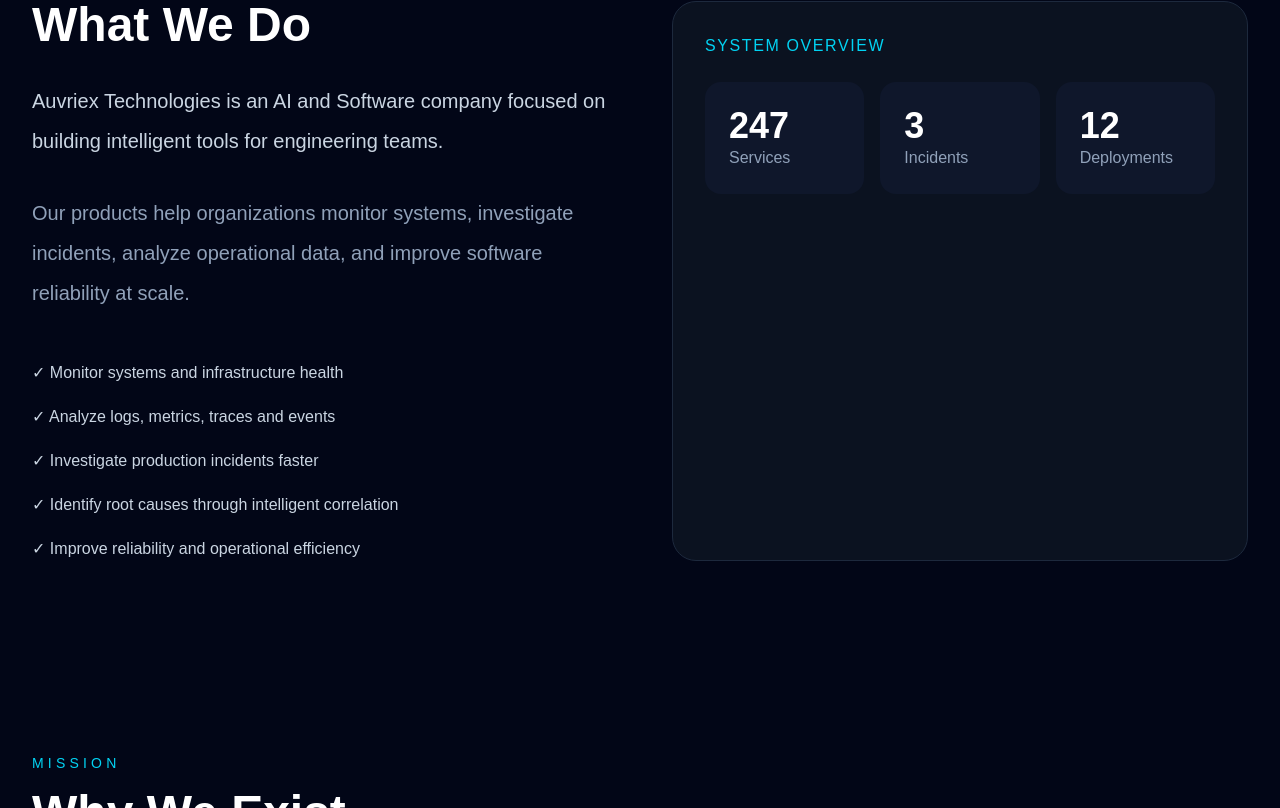
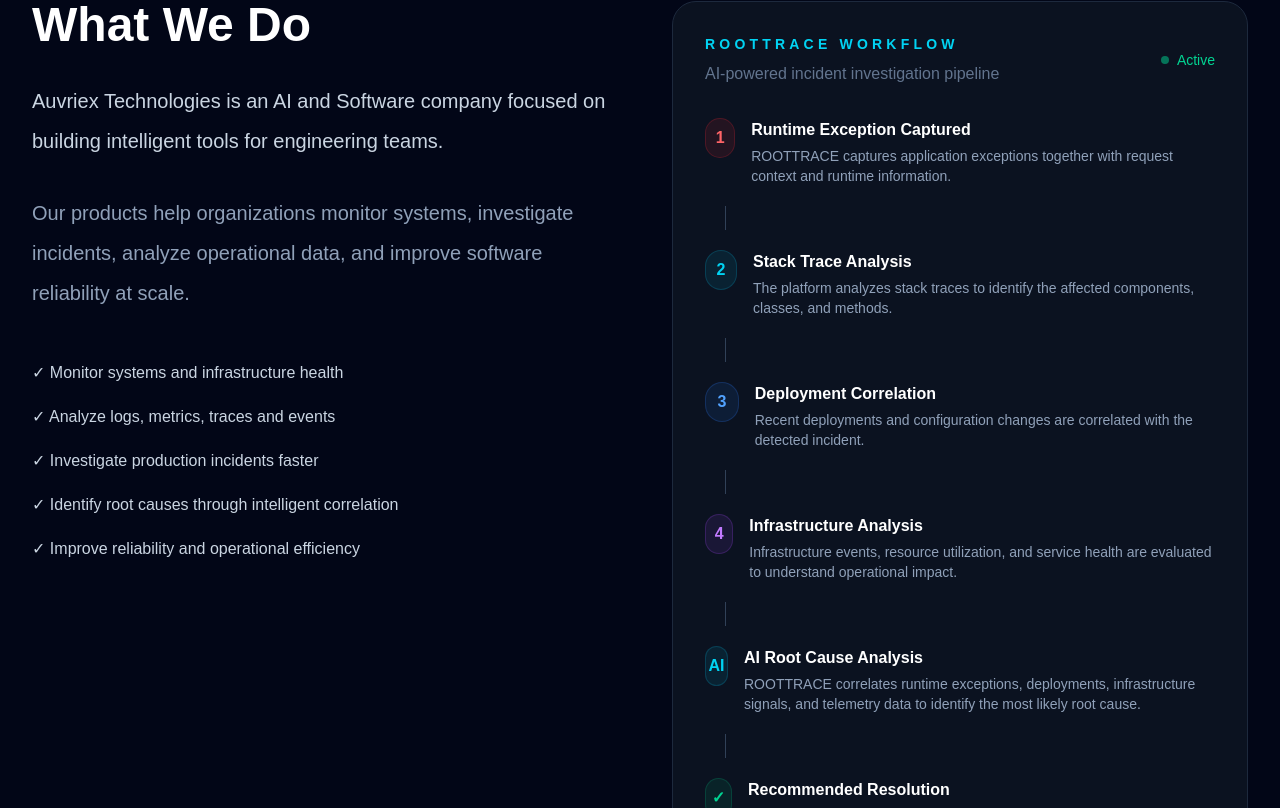
Before and after one commit to bhargav-vyas/Auvriex, a Next.js app: page / in a window 1280 px wide. Shown: the part 1112-1920 px from the top of the page. Built offline with nearby package versions, Linux system fonts and the light colour scheme.

Commit message:
Deploy Auvriex Technologies website

```diff
--- a/app/page.tsx
+++ b/app/page.tsx
@@ -5,6 +5,7 @@
 import ProductShowcase from "@/components/ProductShowcase";
 import Footer from "@/components/Footer";
 import Vision from "@/components/Vision";
+import TechnologyStack from "../components/TechnologyStack";
 
 export default function Home() {
   return (
@@ -15,6 +16,7 @@
       <Mission/>
     <ProductShowcase/>
     < Vision/>
+    <TechnologyStack/>
     <Footer/>
     </main>
   );
--- a/components/CompanySection.tsx
+++ b/components/CompanySection.tsx
@@ -29,7 +29,7 @@
           </div>
         </div>
 
-        <div className="rounded-3xl border border-slate-800 bg-[#0B1220] p-8">
+        {/* <div className="rounded-3xl border border-slate-800 bg-[#0B1220] p-8">
           <h3 className="text-cyan-400 uppercase tracking-widest">
             System Overview
           </h3>
@@ -50,7 +50,174 @@
               <p className="text-slate-400">Deployments</p>
             </div>
           </div>
-        </div>
+        </div> */}
+        <div className="rounded-3xl border border-slate-800 bg-[#0B1220] p-8">
+
+  {/* Header */}
+
+  <div className="flex items-center justify-between mb-8">
+
+    <div>
+      <h3 className="text-cyan-400 uppercase tracking-[0.3em] text-sm font-semibold">
+        ROOTTRACE Workflow
+      </h3>
+
+      <p className="text-slate-500 mt-2">
+        AI-powered incident investigation pipeline
+      </p>
+    </div>
+
+    <div className="flex items-center gap-2 text-emerald-400 text-sm">
+      <span className="w-2 h-2 rounded-full bg-emerald-400 animate-pulse"></span>
+      Active
+    </div>
+
+  </div>
+
+  {/* Workflow */}
+
+  <div className="space-y-5">
+
+    {/* Step 1 */}
+
+    <div className="flex items-start gap-4">
+
+      <div className="w-10 h-10 rounded-full bg-red-500/10 border border-red-500/20 flex items-center justify-center text-red-400 font-semibold">
+        1
+      </div>
+
+      <div>
+        <h4 className="text-white font-semibold">
+          Runtime Exception Captured
+        </h4>
+
+        <p className="text-slate-400 text-sm mt-1">
+          ROOTTRACE captures application exceptions together with request
+          context and runtime information.
+        </p>
+      </div>
+
+    </div>
+
+    <div className="ml-5 border-l border-slate-700 h-6"></div>
+
+    {/* Step 2 */}
+
+    <div className="flex items-start gap-4">
+
+      <div className="w-10 h-10 rounded-full bg-cyan-500/10 border border-cyan-500/20 flex items-center justify-center text-cyan-400 font-semibold">
+        2
+      </div>
+
+      <div>
+        <h4 className="text-white font-semibold">
+          Stack Trace Analysis
+        </h4>
+
+        <p className="text-slate-400 text-sm mt-1">
+          The platform analyzes stack traces to identify the affected
+          components, classes, and methods.
+        </p>
+      </div>
+
+    </div>
+
+    <div className="ml-5 border-l border-slate-700 h-6"></div>
+
+    {/* Step 3 */}
+
+    <div className="flex items-start gap-4">
+
+      <div className="w-10 h-10 rounded-full bg-blue-500/10 border border-blue-500/20 flex items-center justify-center text-blue-400 font-semibold">
+        3
+      </div>
+
+      <div>
+        <h4 className="text-white font-semibold">
+          Deployment Correlation
+        </h4>
+
+        <p className="text-slate-400 text-sm mt-1">
+          Recent deployments and configuration changes are correlated
+          with the detected incident.
+        </p>
+      </div>
+
+    </div>
+
+    <div className="ml-5 border-l border-slate-700 h-6"></div>
+
+    {/* Step 4 */}
+
+    <div className="flex items-start gap-4">
+
+      <div className="w-10 h-10 rounded-full bg-purple-500/10 border border-purple-500/20 flex items-center justify-center text-purple-400 font-semibold">
+        4
+      </div>
+
+      <div>
+        <h4 className="text-white font-semibold">
+          Infrastructure Analysis
+        </h4>
+
+        <p className="text-slate-400 text-sm mt-1">
+          Infrastructure events, resource utilization, and service health
+          are evaluated to understand operational impact.
+        </p>
+      </div>
+
+    </div>
+
+    <div className="ml-5 border-l border-slate-700 h-6"></div>
+
+    {/* Step 5 */}
+
+    <div className="flex items-start gap-4">
+
+      <div className="w-10 h-10 rounded-full bg-cyan-500/10 border border-cyan-500/20 flex items-center justify-center text-cyan-400 font-semibold">
+        AI
+      </div>
+
+      <div>
+        <h4 className="text-white font-semibold">
+          AI Root Cause Analysis
+        </h4>
+
+        <p className="text-slate-400 text-sm mt-1">
+          ROOTTRACE correlates runtime exceptions, deployments,
+          infrastructure signals, and telemetry data to identify the
+          most likely root cause.
+        </p>
+      </div>
+
+    </div>
+
+    <div className="ml-5 border-l border-slate-700 h-6"></div>
+
+    {/* Step 6 */}
+
+    <div className="flex items-start gap-4">
+
+      <div className="w-10 h-10 rounded-full bg-emerald-500/10 border border-emerald-500/20 flex items-center justify-center text-emerald-400 font-semibold">
+        ✓
+      </div>
+
+      <div>
+        <h4 className="text-white font-semibold">
+          Recommended Resolution
+        </h4>
+
+        <p className="text-slate-400 text-sm mt-1">
+          Engineers receive a clear explanation of the issue along with
+          actionable recommendations to accelerate resolution.
+        </p>
+      </div>
+
+    </div>
+
+  </div>
+
+</div>
 
       </div>
     </section>
--- a/components/Hero.tsx
+++ b/components/Hero.tsx
@@ -37,7 +37,9 @@
             Explore RootTracer
           </button>
 
-          <button className="w-full sm:w-auto px-6 py-4 rounded-xl border border-slate-700 hover:border-cyan-400 hover:text-cyan-400 transition">
+          <button
+
+          className="w-full sm:w-auto px-6 py-4 rounded-xl border border-slate-700 hover:border-cyan-400 hover:text-cyan-400 transition">
             Learn About Auvriex
           </button>
 
--- /dev/null
+++ b/components/TechnologyStack.tsx
@@ -0,0 +1,163 @@
+import {
+  BrainCircuit,
+  Server,
+  Monitor,
+  Cloud,
+  Database,
+  BarChart3,
+} from "lucide-react";
+
+const technologies = [
+  {
+    icon: BrainCircuit,
+    title: "Artificial Intelligence",
+    items: [
+      "Large Language Models",
+      "AI Agents",
+      "Prompt Engineering",
+      "AI Root Cause Analysis",
+    ],
+  },
+  {
+    icon: Server,
+    title: "Backend Engineering",
+    items: [
+      "Java",
+      "Spring Boot",
+      "REST APIs",
+      "Microservices",
+    ],
+  },
+  {
+    icon: Monitor,
+    title: "Frontend",
+    items: [
+      "React",
+      "Next.js",
+      "TypeScript",
+      "Tailwind CSS",
+    ],
+  },
+  {
+    icon: Cloud,
+    title: "Cloud & DevOps",
+    items: [
+      "Docker",
+      "Kubernetes",
+      "CI/CD",
+      "GitHub",
+    ],
+  },
+  {
+    icon: BarChart3,
+    title: "Observability",
+    items: [
+      "Logs",
+      "Metrics",
+      "Tracing",
+      "Monitoring",
+    ],
+  },
+  {
+    icon: Database,
+    title: "Databases",
+    items: [
+      "PostgreSQL",
+      "MySQL",
+      "MongoDB",
+      "Redis",
+    ],
+  },
+];
+
+export default function TechnologyStack() {
+  return (
+    <section
+      id="technology"
+      className="bg-[#020617] py-24 text-white"
+    >
+      <div className="max-w-7xl mx-auto px-6">
+
+        <div className="text-center mb-16">
+
+          <p className="uppercase tracking-[0.3em] text-cyan-400 text-sm mb-4">
+            Engineering
+          </p>
+
+          <h2 className="text-5xl font-bold mb-6">
+            Built With Modern Technologies
+          </h2>
+
+          <p className="max-w-3xl mx-auto text-slate-400 text-lg leading-relaxed">
+            At Auvriex Technologies, we build AI-powered software using
+            modern development frameworks, cloud-native architecture,
+            and intelligent engineering systems designed for reliability,
+            scalability, and performance.
+          </p>
+
+        </div>
+
+        <div className="grid md:grid-cols-2 xl:grid-cols-3 gap-8">
+
+          {technologies.map((tech) => {
+            const Icon = tech.icon;
+
+            return (
+              <div
+                key={tech.title}
+                className="rounded-3xl border border-slate-800 bg-[#071224] p-8 hover:border-cyan-500/40 hover:-translate-y-1 transition-all duration-300"
+              >
+
+                <div className="w-14 h-14 rounded-2xl bg-cyan-500/10 flex items-center justify-center mb-6">
+
+                  <Icon className="text-cyan-400" size={28} />
+
+                </div>
+
+                <h3 className="text-2xl font-semibold mb-6">
+                  {tech.title}
+                </h3>
+
+                <div className="space-y-3">
+
+                  {tech.items.map((item) => (
+                    <div
+                      key={item}
+                      className="flex items-center gap-3"
+                    >
+                      <div className="w-2 h-2 rounded-full bg-cyan-400" />
+
+                      <span className="text-slate-300">
+                        {item}
+                      </span>
+                    </div>
+                  ))}
+
+                </div>
+
+              </div>
+            );
+          })}
+
+        </div>
+
+        <div className="mt-20 rounded-3xl border border-cyan-500/20 bg-cyan-500/5 p-10">
+
+          <h3 className="text-3xl font-bold mb-5">
+            Why This Matters
+          </h3>
+
+          <p className="text-slate-300 text-lg leading-relaxed">
+            ROOTTRACE is built on modern engineering practices and AI technologies
+            to help teams understand software failures faster. By combining runtime
+            monitoring, deployment intelligence, infrastructure signals, and
+            AI-powered analysis, we aim to reduce investigation time and enable
+            engineers to focus on building reliable software.
+          </p>
+
+        </div>
+
+      </div>
+    </section>
+  );
+}
```
Also changed, not shown: app/schedule-demo/page.tsx (added).
